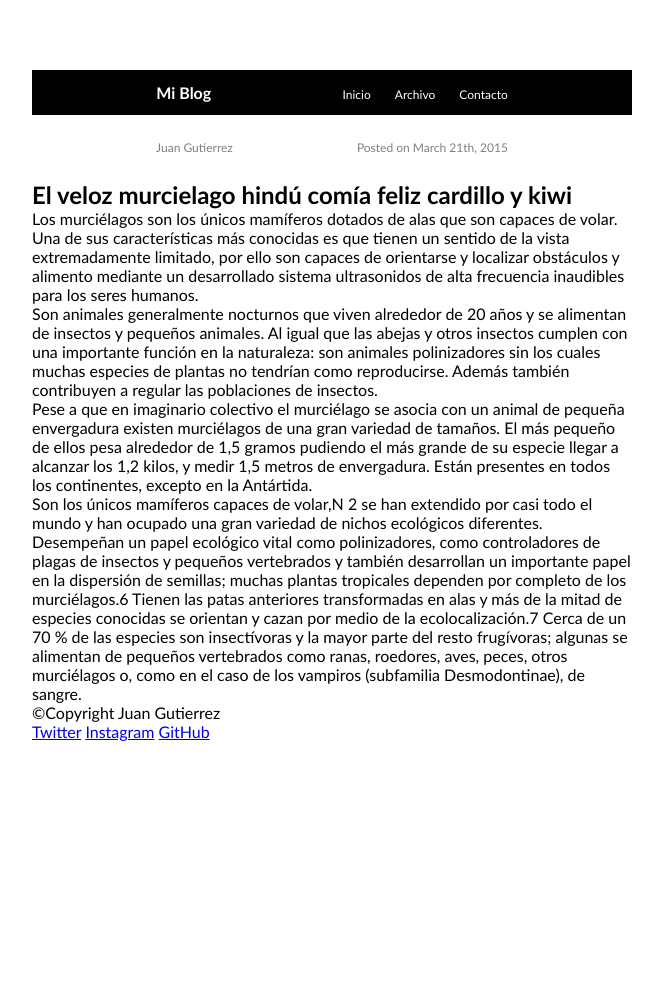
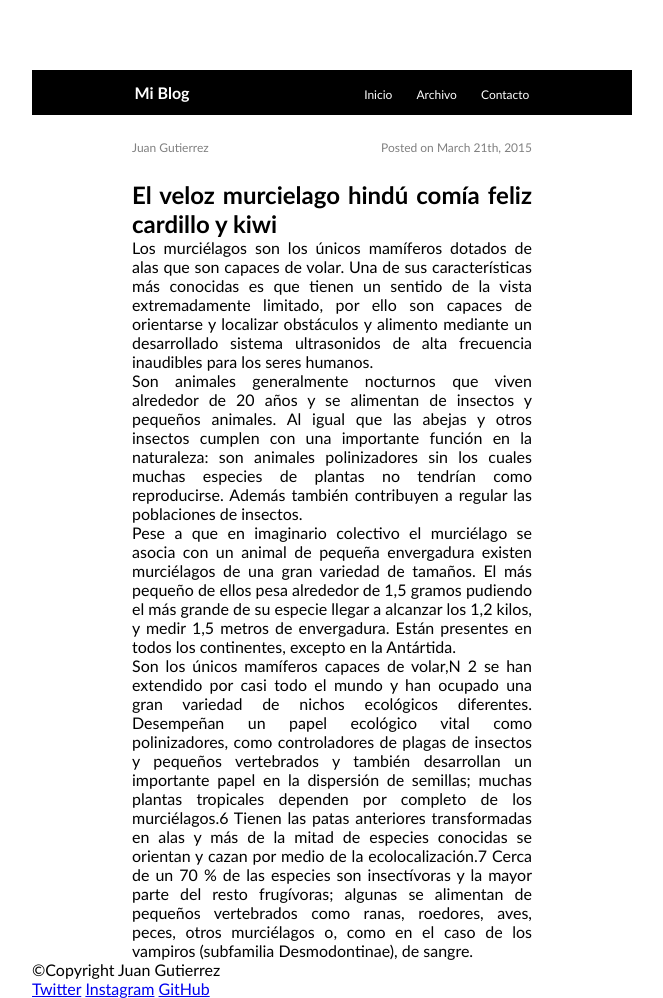
Before and after one commit to LuciaMezquida/css-training, a plain HTML site: page flex-box-training/my-blog/index.html in a window 1280 px wide. Shown: the whole page, without its empty margins (308-971 px from the left). Before the commit the page ends 800 px from the top, so only its background shows below. Drawn offline with Linux system fonts and the light colour scheme.

Commit message:
autor, display cambiado a space-between, con mismo ancho que text

```diff
--- a/flex-box-training/my-blog/style.css
+++ b/flex-box-training/my-blog/style.css
@@ -18,6 +18,10 @@
     padding: 13px;
 }
 
+.header h4 {
+    margin-right: 65px;
+}
+
 .nav1 a {
     text-decoration: none;
     color: white;
@@ -25,9 +29,18 @@
     font-size: 12px;
 }
 .autor {
+    width: 400px;
+    margin: auto;
     display: flex;
-    justify-content: space-evenly;
+    justify-content: space-between;
     padding: 25px 0 25px 0;
     font-size: 12px;
     color: gray;
 }
+
+
+.text {
+    width: 400px;
+    margin: auto;
+    text-align: justify;
+}
```
